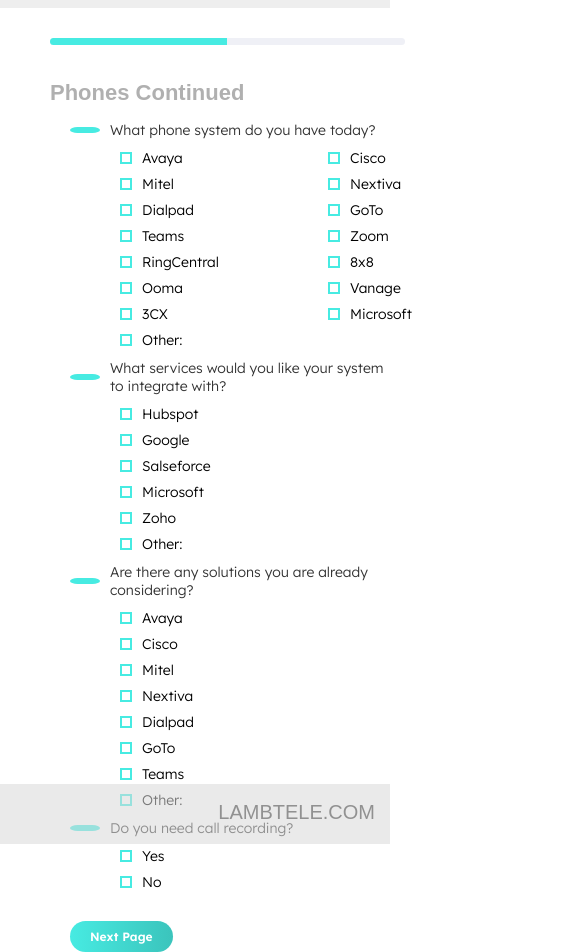
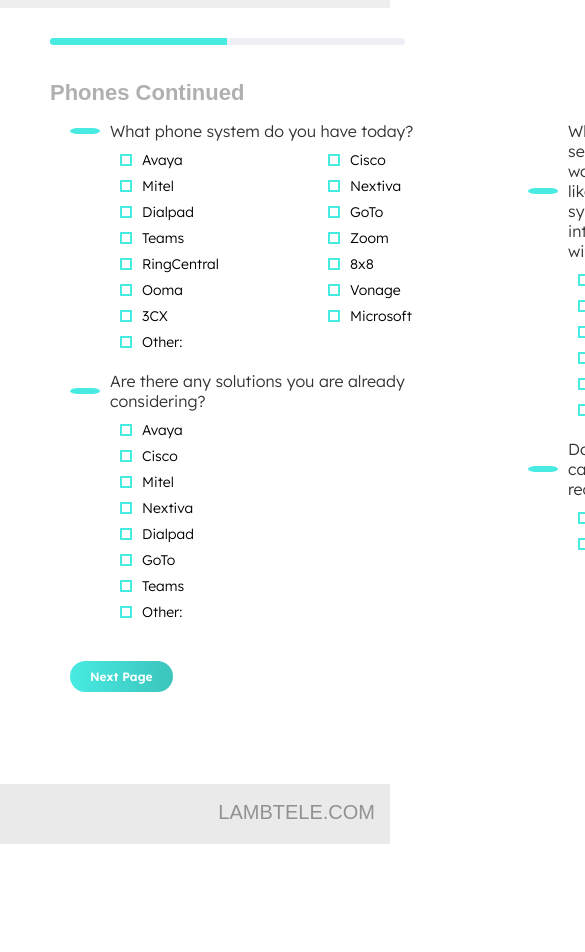
Before and after one commit to ramagall/RecEngine, a React (Vite) app in the folder rec-engine/frontend/: page /phones2 in a window 390 px wide. Shown: the top 952 px of the page, 585 px wide, since content can reach past the window. After the commit the page ends 844 px from the top, so only its background shows below. Built offline with nearby package versions, Linux system fonts and the light colour scheme; a web font is replaced by a local one.

Commit message:
phones2 split and global changes

```diff
--- a/rec-engine/frontend/src/global/global-components.css
+++ b/rec-engine/frontend/src/global/global-components.css
@@ -84,7 +84,7 @@
 
 /* Checkbox Group (Square with Checkmark) */
 .checkbox-group {
-  margin-bottom: 10px;
+  margin-bottom: 20px;
 }
 
 .checkbox-options {
@@ -194,7 +194,7 @@
 .question-label {
   display: flex;
   align-items: center;
-  font-size: 14px;
+  font-size: 16px;
   color: #333;
   font-weight: normal;
   gap: 10px; /* Adds space between bullet and text */
--- a/rec-engine/frontend/src/phones/phones2.jsx
+++ b/rec-engine/frontend/src/phones/phones2.jsx
@@ -1,22 +1,10 @@
 import React, { useState } from "react";
-import { GreyTop, ProgressBar, Button, CheckboxGroup, Textbox, PageHeader, PageFooter, QuestionWithInput } from "../global/global-components.jsx";
+import { GreyTop, ProgressBar, Button, CheckboxGroup, PageHeader, PageFooter } from "../global/global-components.jsx";
 import { useNavigate } from "react-router-dom";
 
 const Phones2 = () => {
   const [progress, setProgress] = useState(50);
   const navigate = useNavigate();
-
-  // Separate states for each input
-  const [phoneLicenses, setPhoneLicenses] = useState("");
-  const [activeUsers, setActiveUsers] = useState("");
-  const [courtesyPhones, setCourtesyPhones] = useState("");
-  const [physicalDevices, setPhysicalDevices] = useState("");
-  const [orgPhoneNumbers, setOrgPhoneNumbers] = useState("");
-  const [tollFreeNumbers, setTollFreeNumbers] = useState("");
-
-  // Separate states for textboxes
-  const [changeReason, setChangeReason] = useState("");
-  const [currentSystemLikes, setCurrentSystemLikes] = useState("");
   const [selectedOptions, setSelectedOptions] = useState([]);
   const [otherText, setOtherText] = useState("");
 
@@ -37,46 +25,54 @@
 
   return (
     <div className="form-container">
-      <GreyTop></GreyTop>
+      <GreyTop />
       <ProgressBar progress={progress} />
       <PageHeader title="Phones Continued" />
 
-      {/* Checkbox */}
+      <div className="grid-container" style={{ display: "grid", gridTemplateColumns: "0.75fr 0.75fr"}}>
+        {/* Left Column */}
+        <div className="grid-item">
           <CheckboxGroup
             label="What phone system do you have today?"
-        options={["Avaya", "Cisco", "Mitel", "Nextiva", "Dialpad", "GoTo", "Teams", "Zoom", "RingCentral", "8x8", "Ooma", "Vanage", "3CX", "Microsoft", "Other:"]}
+            options={["Avaya", "Cisco", "Mitel", "Nextiva", "Dialpad", "GoTo", "Teams", "Zoom", "RingCentral", "8x8", "Ooma", "Vonage", "3CX", "Microsoft", "Other:"]}
             selectedOptions={selectedOptions}
             onChange={handleCheckboxChange}
             otherValue={otherText}
             onOtherChange={handleOtherChange}
             columns={2}
           />
-      {/* Checkbox */}
-      <CheckboxGroup
-        label="What services would you like your system to integrate with?"
-        options={["Hubspot", "Google", "Salseforce", "Microsoft", "Zoho", "Other:"]}
-        selectedOptions={selectedOptions}
-        onChange={handleCheckboxChange}
-      />
-      {/* Checkbox */}
           <CheckboxGroup
             label="Are there any solutions you are already considering?"
             options={["Avaya", "Cisco", "Mitel", "Nextiva", "Dialpad", "GoTo", "Teams", "Other:"]}
             selectedOptions={selectedOptions}
             onChange={handleCheckboxChange}
           />
-      {/* Checkbox */}
+        </div>
+
+        {/* Right Column */}
+        <div className="grid-item">
+          <CheckboxGroup
+            label="What services would you like your system to integrate with?"
+            options={["Hubspot", "Google", "Salesforce", "Microsoft", "Zoho", "Other:"]}
+            selectedOptions={selectedOptions}
+            onChange={handleCheckboxChange}
+          />
           <CheckboxGroup
             label="Do you need call recording?"
             options={["Yes", "No"]}
             selectedOptions={selectedOptions}
             onChange={handleCheckboxChange}
           />
-      <Button label="Next Page"
+        </div>
+      </div>
+
+      <Button
+        label="Next Page"
         onClick={() => {
           handleNext();
           setProgress(progress + 25); // Update progress
-              }} />
+        }}
+      />
       <PageFooter />
     </div>
   );
```
Lines whose indentation alone changed are shown as unchanged.
